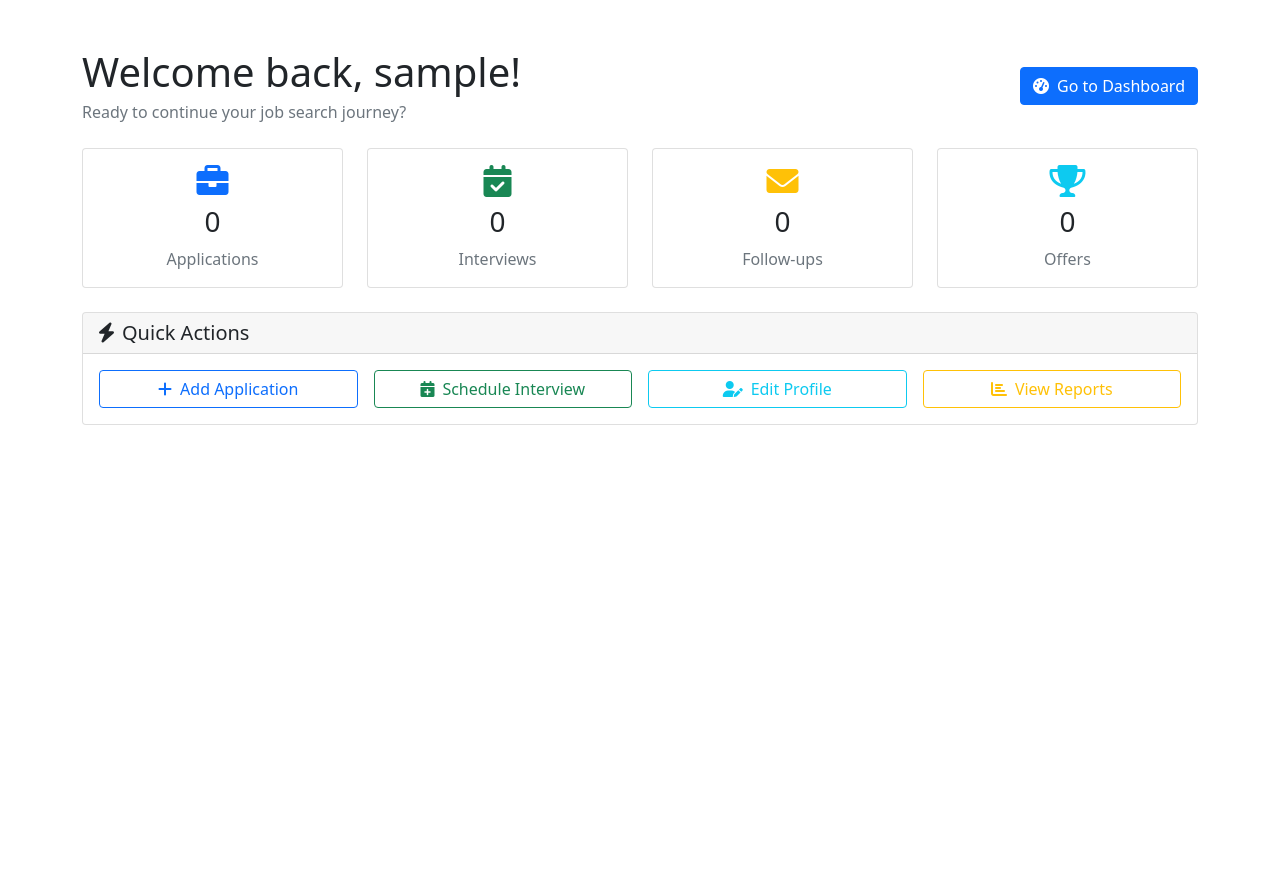
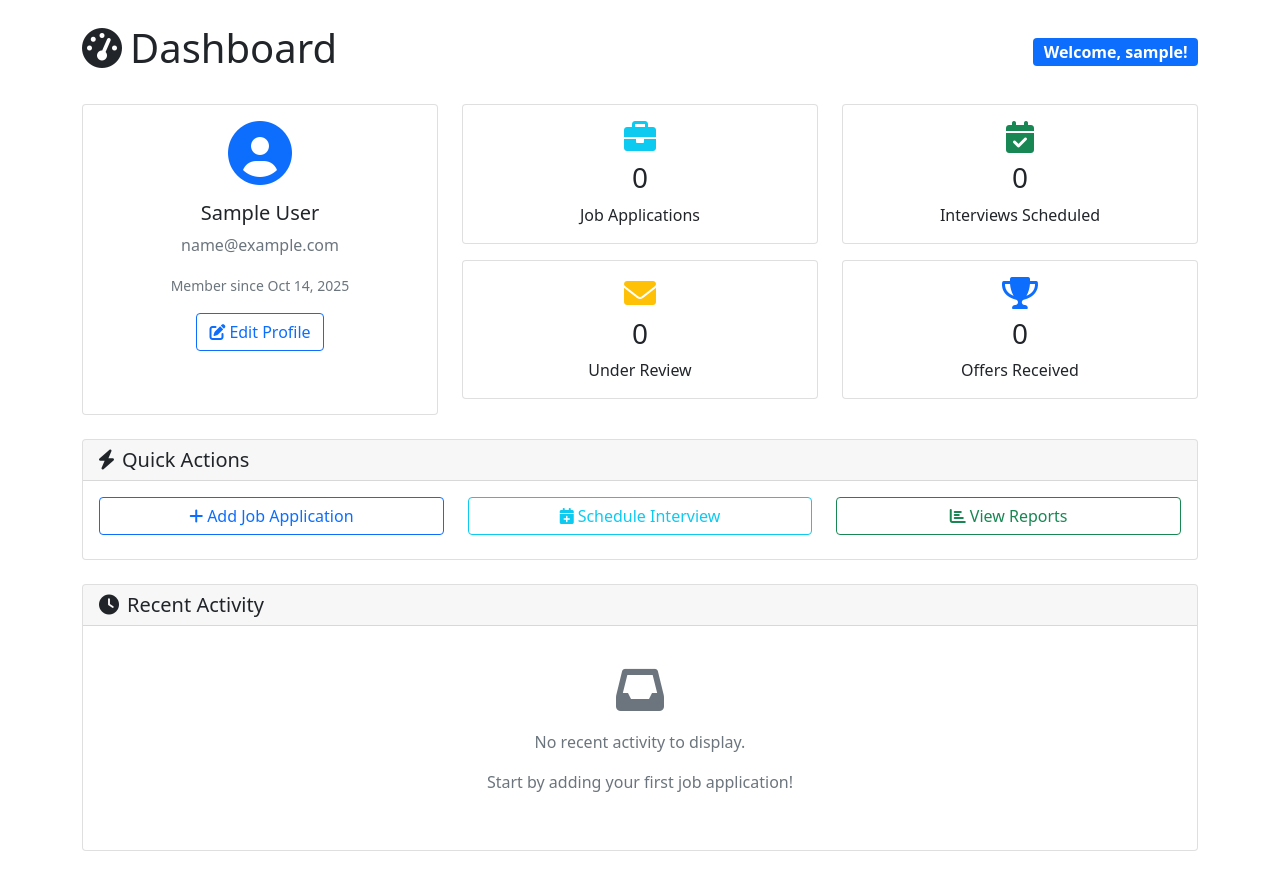
Before and after one commit to xGodai/Job-Search-Tracker, a Django app: page / in a window 1280 px wide. Shown: the part 56-931 px from the top of the page. Before the commit the page ends 481 px from the top, so only its background shows below. Run offline with Django 5.2, Linux system fonts and the light colour scheme; the visitor is signed in with stand-in values (Sample User, id 1); data that the repository does not hold is empty.

Commit message:
Refactor user dashboard and profile management
- Updated LOGIN_REDIRECT_URL to point to 'home' instead of 'users:dashboard'.
- Removed dashboard links from the base template for a cleaner navigation.
- Integrated dashboard content directly into home.html for authenticated users.
- Deleted the old dashboard and profile templates to streamline the user experience.
- Created a new dashboard_content.html template to encapsulate dashboard features.
- Added collapsible forms for profile editing and job application submission.
- Enhanced user feedback with auto-show functionality for forms on validation errors.

```diff
--- a/apps/core/views.py
+++ b/apps/core/views.py
@@ -1,6 +1,65 @@
 from django.shortcuts import render
 from django.http import HttpResponse
+from apps.users.forms import ProfileUpdateForm
+from apps.core.forms import JobApplicationForm
+from django.contrib import messages
 
-# Create your views here.
+
 def home(request):
-    return render(request, 'home.html')
+    """
+    Home view that serves:
+    - Landing page for unauthenticated users
+    - Dashboard for authenticated users
+    """
+    if not request.user.is_authenticated:
+        # Show landing page for unauthenticated users
+        return render(request, 'home.html')
+
+    # Dashboard logic for authenticated users
+    profile_form = None
+    job_application_form = None
+
+    if request.method == 'POST':
+        if 'update_profile' in request.POST:
+            profile_form = ProfileUpdateForm(request.POST, instance=request.user)
+            if profile_form.is_valid():
+                profile_form.save()
+                messages.success(request, 'Your profile has been updated successfully!')
+                return render(request, 'home.html', get_dashboard_context(request, profile_form, job_application_form))
+        elif 'add_job_application' in request.POST:
+            job_application_form = JobApplicationForm(request.POST)
+            if job_application_form.is_valid():
+                job_application = job_application_form.save(commit=False)
+                job_application.user = request.user
+                job_application.save()
+                messages.success(request, f'Job application for {job_application.position_title} at {job_application.company_name} has been added!')
+                return render(request, 'home.html', get_dashboard_context(request, profile_form, job_application_form))
+
+    # Initialize forms if not set by POST processing
+    if profile_form is None:
+        profile_form = ProfileUpdateForm(instance=request.user)
+    if job_application_form is None:
+        job_application_form = JobApplicationForm()
+
+    return render(request, 'home.html', get_dashboard_context(request, profile_form, job_application_form))
+
+
+def get_dashboard_context(request, profile_form, job_application_form):
+    """Helper function to get dashboard context for authenticated users"""
+    # Get user's job applications for dashboard stats
+    job_applications = request.user.job_applications.all()
+    stats = {
+        'total_applications': job_applications.count(),
+        'interviews_scheduled': job_applications.filter(status='interview_scheduled').count(),
+        'offers_received': job_applications.filter(status='offer_received').count(),
+        'under_review': job_applications.filter(status='under_review').count(),
+    }
+
+    return {
+        'user': request.user,
+        'profile_form': profile_form,
+        'job_application_form': job_application_form,
+        'job_applications': job_applications[:5],  # Recent 5 applications
+        'stats': stats,
+        'is_dashboard': True,  # Flag to indicate dashboard mode
+    }
--- a/job_tracker/settings.py
+++ b/job_tracker/settings.py
@@ -135,5 +135,5 @@ AUTH_USER_MODEL = 'users.CustomUser'
 
 # Login URLs
 LOGIN_URL = 'users:login'
-LOGIN_REDIRECT_URL = 'users:dashboard'
+LOGIN_REDIRECT_URL = 'home'
 LOGOUT_REDIRECT_URL = 'home'
--- a/templates/base.html
+++ b/templates/base.html
@@ -31,15 +31,6 @@
                                 <i class="fas fa-user me-1"></i>{{ user.username }}
                             </a>
                             <ul class="dropdown-menu">
-                                <li><a class="dropdown-item" href="{% url 'users:dashboard' %}">
-                                    <i class="fas fa-gauge-high me-2"></i>Dashboard
-                                </a></li>
-                                {% if user.is_staff %}
-                                    <li><a class="dropdown-item" href="{% url 'admin:index' %}">
-                                        <i class="fas fa-cog me-2"></i>Admin Panel
-                                    </a></li>
-                                {% endif %}
-                                <li><hr class="dropdown-divider"></li>
                                 <li><a class="dropdown-item" href="{% url 'users:logout' %}">
                                     <i class="fas fa-sign-out-alt me-2"></i>Logout
                                 </a></li>
--- a/templates/home.html
+++ b/templates/home.html
@@ -149,96 +149,7 @@
 </div>
 
 {% else %}
-<!-- Authenticated User Dashboard Preview -->
-<div class="container py-5">
-    <div class="row">
-        <div class="col-12">
-            <div class="d-flex justify-content-between align-items-center mb-4">
-                <div>
-                    <h1 class="mb-1">Welcome back, {{ user.username }}!</h1>
-                    <p class="text-muted mb-0">Ready to continue your job search journey?</p>
-                </div>
-                <a href="{% url 'users:dashboard' %}" class="btn btn-primary">
-                    <i class="fas fa-tachometer-alt me-2"></i>Go to Dashboard
-                </a>
-            </div>
-        </div>
-    </div>
-
-    <!-- Quick Stats for Authenticated Users -->
-    <div class="row g-4">
-        <div class="col-md-3">
-            <div class="card dashboard-card text-center">
-                <div class="card-body">
-                    <i class="fas fa-briefcase fa-2x text-primary mb-2"></i>
-                    <h3 class="card-title">0</h3>
-                    <p class="card-text text-muted">Applications</p>
-                </div>
-            </div>
-        </div>
-        <div class="col-md-3">
-            <div class="card dashboard-card text-center">
-                <div class="card-body">
-                    <i class="fas fa-calendar-check fa-2x text-success mb-2"></i>
-                    <h3 class="card-title">0</h3>
-                    <p class="card-text text-muted">Interviews</p>
-                </div>
-            </div>
-        </div>
-        <div class="col-md-3">
-            <div class="card dashboard-card text-center">
-                <div class="card-body">
-                    <i class="fas fa-envelope fa-2x text-warning mb-2"></i>
-                    <h3 class="card-title">0</h3>
-                    <p class="card-text text-muted">Follow-ups</p>
-                </div>
-            </div>
-        </div>
-        <div class="col-md-3">
-            <div class="card dashboard-card text-center">
-                <div class="card-body">
-                    <i class="fas fa-trophy fa-2x text-info mb-2"></i>
-                    <h3 class="card-title">0</h3>
-                    <p class="card-text text-muted">Offers</p>
-                </div>
-            </div>
-        </div>
-    </div>
-
-    <!-- Quick Actions for Authenticated Users -->
-    <div class="row mt-4">
-        <div class="col-12">
-            <div class="card dashboard-card">
-                <div class="card-header">
-                    <h5 class="mb-0"><i class="fas fa-bolt me-2"></i>Quick Actions</h5>
-                </div>
-                <div class="card-body">
-                    <div class="row g-3">
-                        <div class="col-md-3">
-                            <a href="#" class="btn btn-outline-primary w-100">
-                                <i class="fas fa-plus me-2"></i>Add Application
-                            </a>
-                        </div>
-                        <div class="col-md-3">
-                            <a href="#" class="btn btn-outline-success w-100">
-                                <i class="fas fa-calendar-plus me-2"></i>Schedule Interview
-                            </a>
-                        </div>
-                        <div class="col-md-3">
-                            <a href="{% url 'users:profile' %}" class="btn btn-outline-info w-100">
-                                <i class="fas fa-user-edit me-2"></i>Edit Profile
-                            </a>
-                        </div>
-                        <div class="col-md-3">
-                            <a href="#" class="btn btn-outline-warning w-100">
-                                <i class="fas fa-chart-bar me-2"></i>View Reports
-                            </a>
-                        </div>
-                    </div>
-                </div>
-            </div>
-        </div>
-    </div>
-</div>
+<!-- Dashboard for Authenticated Users -->
+{% include 'users/dashboard_content.html' %}
 {% endif %}
 {% endblock %}
--- a/templates/users/dashboard.html
+++ b/templates/users/dashboard_content.html
@@ -1,8 +1,4 @@
-{% extends 'base.html' %}
-
-{% block title %}Dashboard - Job Search Tracker{% endblock %}
-
-{% block content %}
+<!-- Dashboard Content (Included in home.html for authenticated users) -->
 <div class="container py-4">
     <div class="row">
         <div class="col-12">
@@ -470,4 +466,3 @@
         }
     });
 </script>
-{% endblock %}
```
Also changed, not shown: apps/users/tests.py (+13 -8 lines), apps/users/views.py (+7 -47 lines), templates/users/profile.html (deleted, +0 -138 lines).
